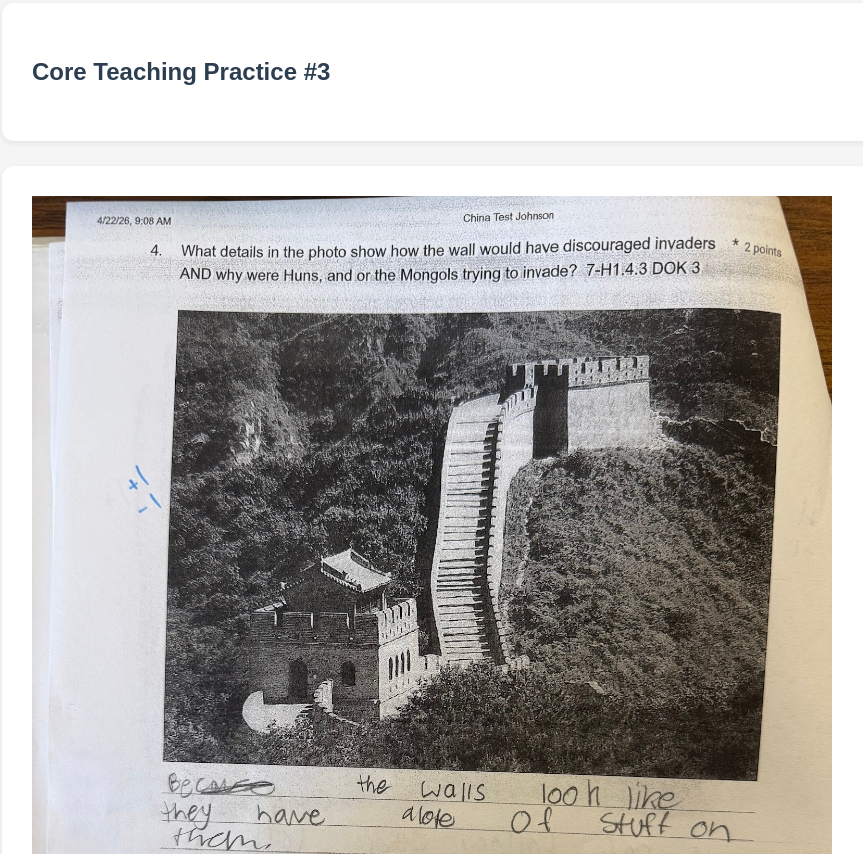
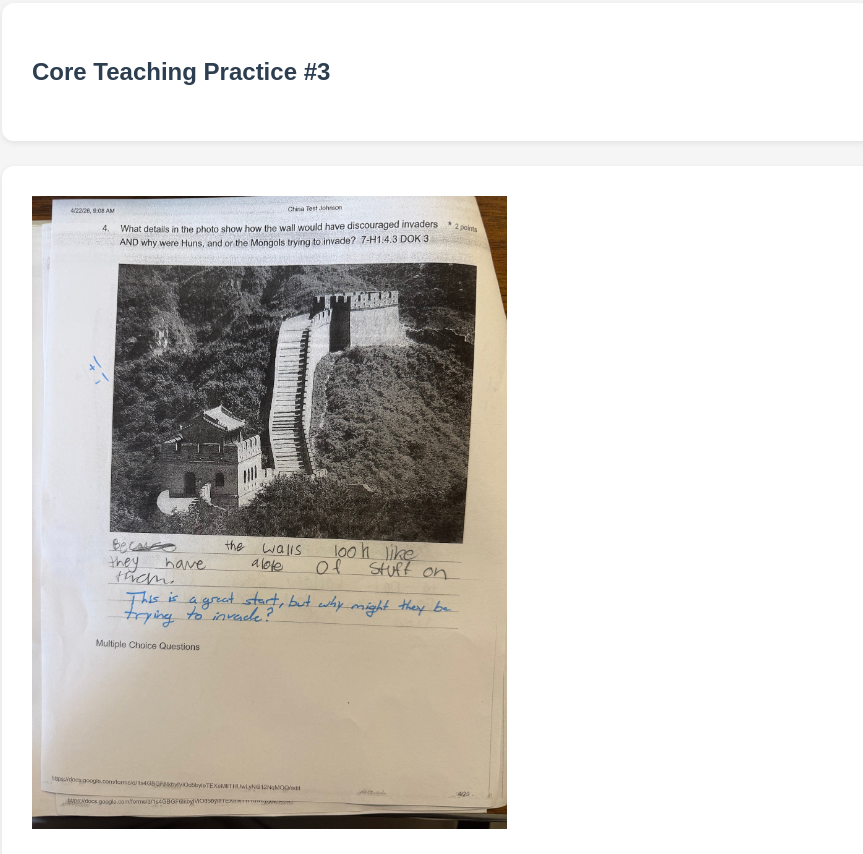
Before and after one commit to garrettduncan03/Garrett-Duncan-s-Portfolio, a plain HTML site: page practices/practice3.html in a window 1280 px wide. Shown: the part 642-1496 px from the top of the page, without its empty margins (158-1021 px from the left). Drawn offline with Linux system fonts and the light colour scheme.

Commit message:
Update practice3.html

```diff
--- a/practices/practice3.html
+++ b/practices/practice3.html
@@ -55,7 +55,7 @@
 
     <div class="section">
 
-        <img src="../images/artifact3.jpg" alt="Garrett Duncan" class="large">
+        <img src="../images/artifact3.jpg" alt="Garrett Duncan" class="medium">
 
         <h2>Eliciting and Interpreting Individual Students’ Thinking.</h2>
         <p>For this example, I chose to use a recent test my students took on ancient China. This artifact, in specific, is asking the student a two-part question of what discouraged invaders, and why people would try to invade China in the first place. In this example, the student only somewhat responds to one of the prompts and disregards the other part of the question. I then wrote a note to the student as a response to hopefully get the student on the right track for answering the second part of the question. As an educator, I believe that when you are interpreting students' thinking and you are providing the student with feedback, it is important to make your feedback clear and to the point. It is also important to focus on a few aspects that a student can improve upon instead of making them feel like all of their work is completely incorrect. This is because when a student might receive an essay of theirs back and it is completely marked up with a red pen, and they’re supposed to make a huge amount of corrections, this could feel discouraging to the student, and they may feel as though the hill is too high to climb, and they might never reach their goal.</p>
```
